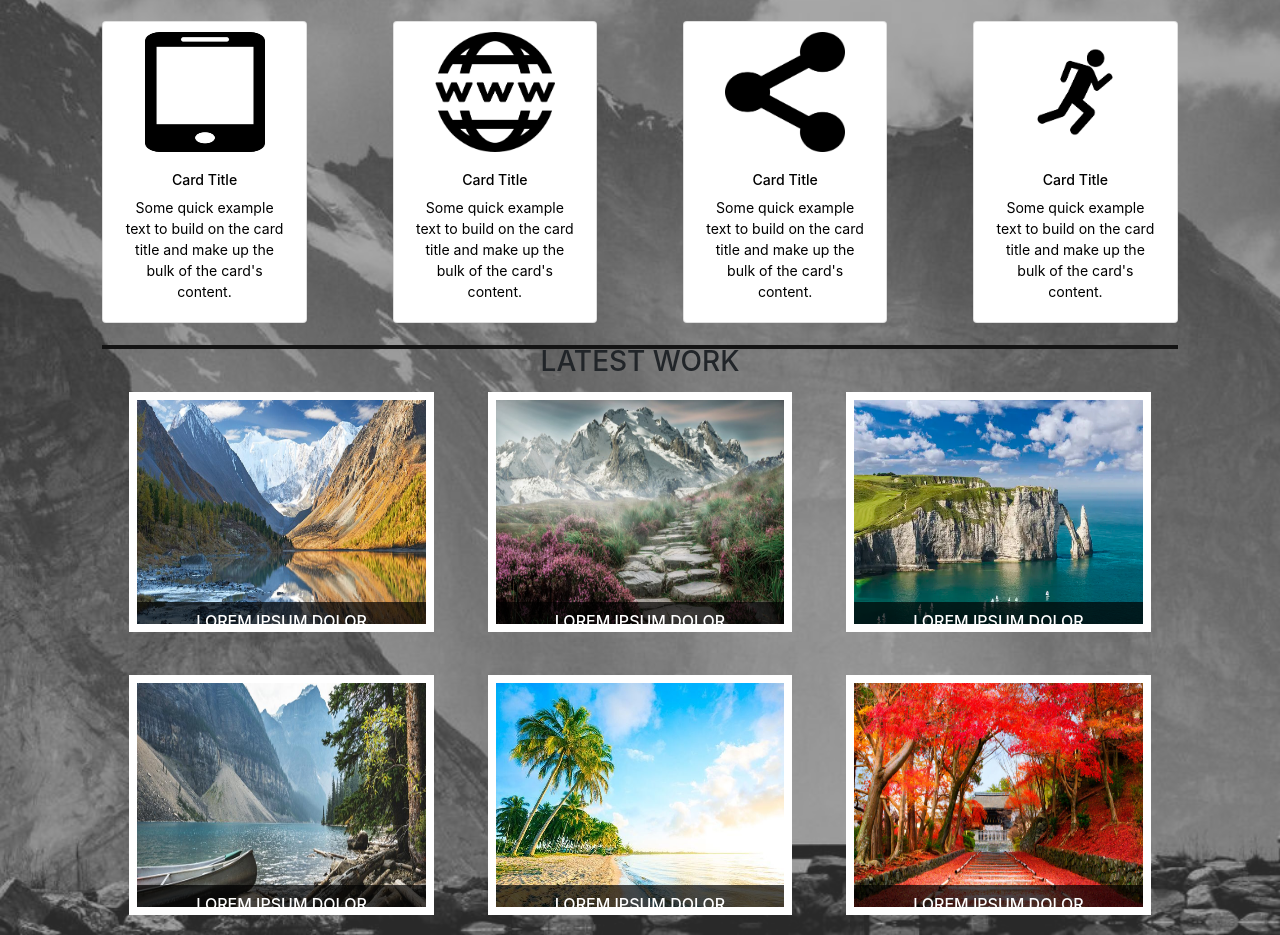
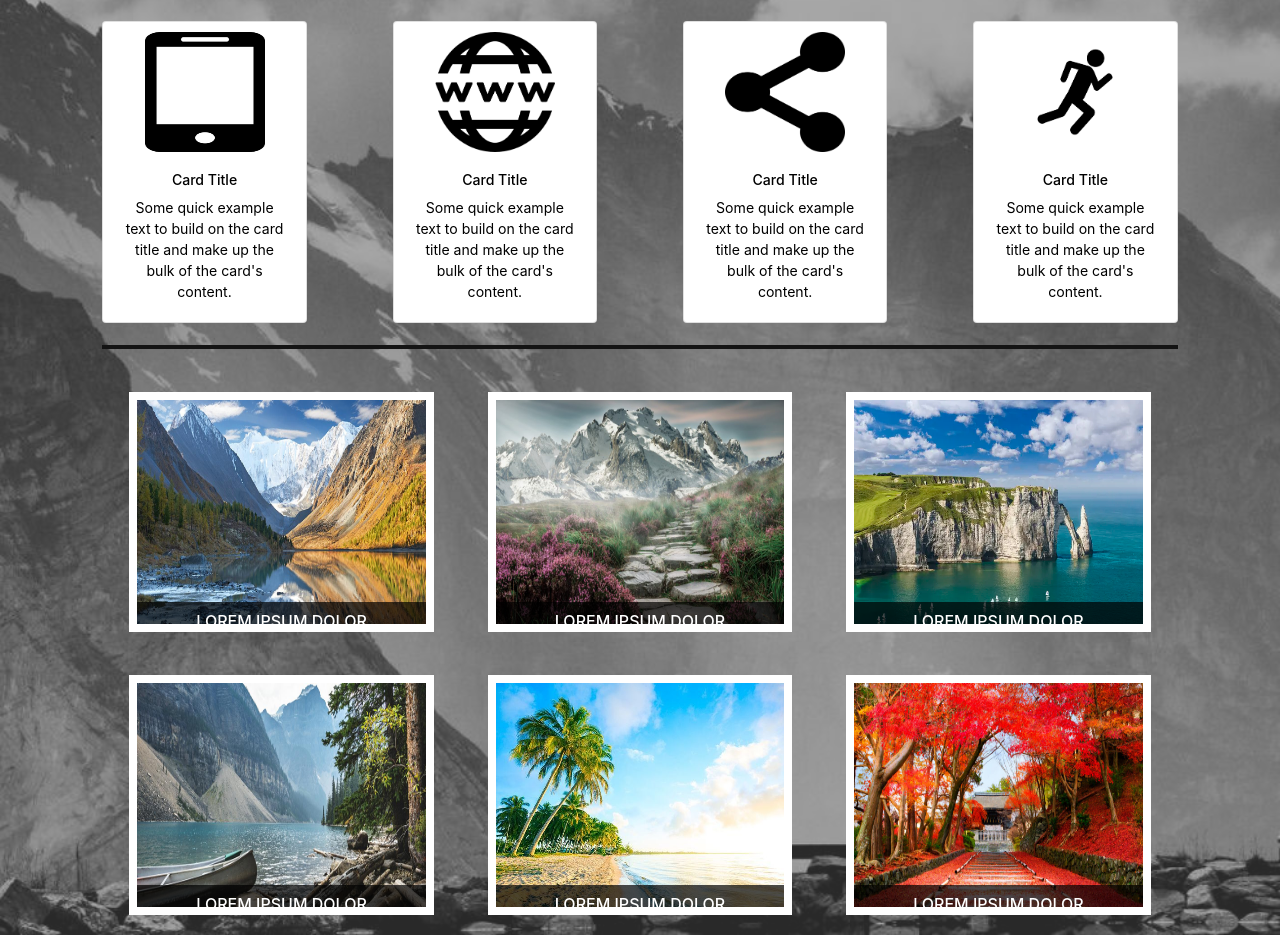
Before and after one commit to MariusPaq/Integration-n1-TheModernist, a PHP site: page / in a window 1280 px wide. Shown: the part 476-1411 px from the top of the page. Run offline with PHP 8.4, Linux system fonts and the light colour scheme.

Commit message:
latest work

```diff
--- a/index.php
+++ b/index.php
@@ -48,7 +48,7 @@
         </div><!--FIN flexcard-->
       </div><!--FIN toplatestwork-->
       <div class="barrework">
-        <h3>LATEST WORK</h3>
+        <!--<h3>LATEST WORK</h3>-->
       </div>
       <div class="belowlatestwork"><!--1er ligne des box-->
         <div class="boxwork" id="boxwork1">
```
